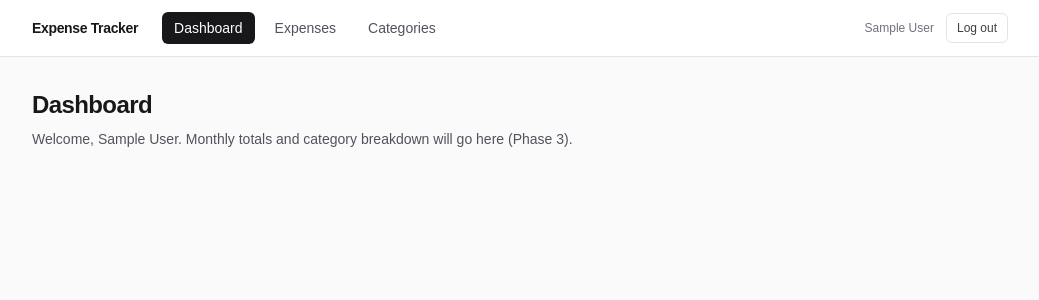
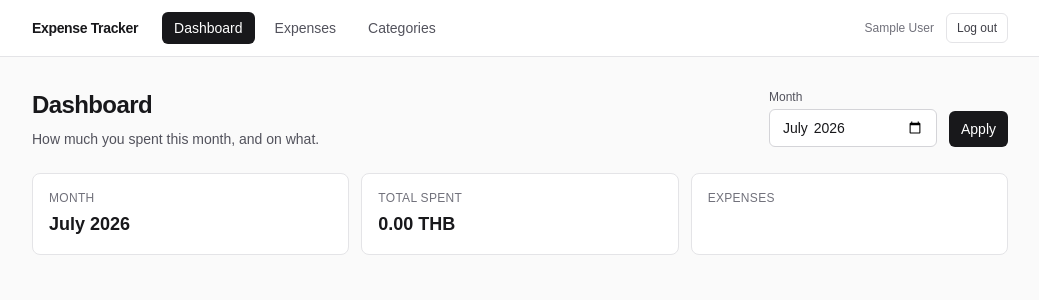
Before and after one commit to ThanadolU/expense-tracker, a Next.js app: page /dashboard in a window 1280 px wide. Shown: the top 300 px of the page, without its empty margins (120-1159 px from the left). Built offline with nearby package versions, Linux system fonts and the light colour scheme; no server answers; the database is empty; sample sign-in values are in the browser's storage.

Commit message:
feat: implement interactive dashboard with monthly filtering and expense summary components

```diff
--- a/src/app/(app)/dashboard/page.tsx
+++ b/src/app/(app)/dashboard/page.tsx
@@ -1,19 +1,54 @@
-import { auth } from "@/auth";
+import { CategoryBreakdown } from "@/components/dashboard/category-breakdown";
+import { EmptyMonth } from "@/components/dashboard/empty-month";
+import { MonthPicker } from "@/components/dashboard/month-picker";
+import { SummaryCards } from "@/components/dashboard/summary-cards";
+import { requireUserId } from "@/lib/auth-utils";
+import { getMonthlyDashboardFrom } from "@/lib/dashboard";
+import { resolveYearMonth } from "@/lib/dates";
 
-export default async function DashboardPage() {
-  const session = await auth();
-  const displayName =
-    session?.user?.name || session?.user?.email || "there";
+type DashboardPageProps = {
+  searchParams: Promise<{ month?: string }>;
+};
+
+export default async function DashboardPage({
+  searchParams,
+}: DashboardPageProps) {
+  const userId = await requireUserId();
+  const params = await searchParams;
+  const ym = resolveYearMonth(params.month);
+  const dashboard = await getMonthlyDashboardFrom(userId, ym);
+
+  const isEmpty = dashboard.expenseCount === 0;
 
   return (
+    <div className="space-y-6">
+      <div className="flex flex-col gap-4 sm:flex-row sm:items-start sm:justify-between">
         <div className="space-y-2">
           <h1 className="text-2xl font-semibold tracking-tight text-zinc-900 dark:text-zinc-50">
             Dashboard
           </h1>
           <p className="text-sm text-zinc-600 dark:text-zinc-400">
-        Welcome, {displayName}. Monthly totals and category breakdown will go
-        here (Phase 3).
+            How much you spent this month, and on what.
           </p>
+        </div>
+        <MonthPicker year={dashboard.year} month={dashboard.month} />
+      </div>
+
+      <SummaryCards
+        monthLabel={dashboard.label}
+        total={dashboard.total}
+        currency={dashboard.currency}
+        expenseCount={dashboard.expenseCount}
+      />
+
+      {isEmpty ? (
+        <EmptyMonth monthLabel={dashboard.label} />
+      ) : (
+        <CategoryBreakdown
+          rows={dashboard.byCategory}
+          currency={dashboard.currency}
+        />
+      )}
     </div>
   );
 }
--- /dev/null
+++ b/src/components/dashboard/category-breakdown.tsx
@@ -0,0 +1,74 @@
+import type { CategoryBreakdown as CategoryBreakdownRow } from "@/lib/dashboard";
+import { formatMoney } from "@/lib/money";
+
+type CategoryBreakdownProps = {
+  rows: CategoryBreakdownRow[];
+  currency: string;
+};
+
+export function CategoryBreakdown({ rows, currency }: CategoryBreakdownProps) {
+  if (rows.length === 0) {
+    return null;
+  }
+
+  return (
+    <div className="space-y-3">
+      <h2 className="text-sm font-semibold text-zinc-900 dark:text-zinc-50">
+        By category
+      </h2>
+
+      {/* CSS bar chart — no extra dependency */}
+      <div className="space-y-2 rounded-lg border border-zinc-200 bg-white p-4 dark:border-zinc-800 dark:bg-zinc-900">
+        {rows.map((row) => (
+          <div key={row.categoryId} className="space-y-1">
+            <div className="flex items-center justify-between gap-2 text-xs">
+              <span className="truncate font-medium text-zinc-800 dark:text-zinc-200">
+                {row.categoryName}
+              </span>
+              <span className="shrink-0 text-zinc-500 dark:text-zinc-400">
+                {formatMoney(row.total, currency)} ({row.percent}%)
+              </span>
+            </div>
+            <div className="h-2 overflow-hidden rounded-full bg-zinc-100 dark:bg-zinc-800">
+              <div
+                className="h-full rounded-full bg-zinc-900 dark:bg-zinc-100"
+                style={{ width: `${Math.min(100, Math.max(0, row.percent))}%` }}
+              />
+            </div>
+          </div>
+        ))}
+      </div>
+
+      <div className="overflow-x-auto rounded-lg border border-zinc-200 bg-white dark:border-zinc-800 dark:bg-zinc-900">
+        <table className="w-full min-w-[20rem] text-left text-sm">
+          <thead className="border-b border-zinc-200 bg-zinc-50 text-xs uppercase tracking-wide text-zinc-500 dark:border-zinc-800 dark:bg-zinc-950 dark:text-zinc-400">
+            <tr>
+              <th className="px-4 py-2.5 font-medium">Category</th>
+              <th className="px-4 py-2.5 font-medium">Amount</th>
+              <th className="px-4 py-2.5 font-medium">Share</th>
+              <th className="px-4 py-2.5 font-medium">Count</th>
+            </tr>
+          </thead>
+          <tbody className="divide-y divide-zinc-200 dark:divide-zinc-800">
+            {rows.map((row) => (
+              <tr key={row.categoryId}>
+                <td className="px-4 py-2.5 font-medium text-zinc-900 dark:text-zinc-50">
+                  {row.categoryName}
+                </td>
+                <td className="px-4 py-2.5 text-zinc-700 dark:text-zinc-300">
+                  {formatMoney(row.total, currency)}
+                </td>
+                <td className="px-4 py-2.5 text-zinc-700 dark:text-zinc-300">
+                  {row.percent}%
+                </td>
+                <td className="px-4 py-2.5 text-zinc-700 dark:text-zinc-300">
+                  {row.count}
+                </td>
+              </tr>
+            ))}
+          </tbody>
+        </table>
+      </div>
+    </div>
+  );
+}
--- /dev/null
+++ b/src/components/dashboard/empty-month.tsx
@@ -0,0 +1,24 @@
+import Link from "next/link";
+
+type EmptyMonthProps = {
+  monthLabel: string;
+};
+
+export function EmptyMonth({ monthLabel }: EmptyMonthProps) {
+  return (
+    <div className="rounded-lg border border-dashed border-zinc-300 bg-white px-4 py-10 text-center dark:border-zinc-700 dark:bg-zinc-900">
+      <p className="text-sm font-medium text-zinc-900 dark:text-zinc-50">
+        No expenses this month
+      </p>
+      <p className="mt-1 text-sm text-zinc-500 dark:text-zinc-400">
+        Nothing recorded for {monthLabel} yet.
+      </p>
+      <Link
+        href="/expenses"
+        className="mt-4 inline-flex rounded-md bg-zinc-900 px-3 py-2 text-sm font-medium text-white transition hover:bg-zinc-800 dark:bg-zinc-100 dark:text-zinc-900 dark:hover:bg-white"
+      >
+        Add an expense
+      </Link>
+    </div>
+  );
+}
--- /dev/null
+++ b/src/components/dashboard/month-picker.tsx
@@ -0,0 +1,48 @@
+import { toMonthInputValue } from "@/lib/dates";
+
+type MonthPickerProps = {
+  year: number;
+  month: number;
+  /** Path to submit GET form to (default dashboard). */
+  action?: string;
+};
+
+/**
+ * GET form that sets `?month=YYYY-MM` for server-rendered filtering.
+ */
+export function MonthPicker({
+  year,
+  month,
+  action = "/dashboard",
+}: MonthPickerProps) {
+  return (
+    <form
+      method="get"
+      action={action}
+      className="flex flex-wrap items-end gap-3"
+    >
+      <div className="space-y-1">
+        <label
+          htmlFor="month"
+          className="block text-xs font-medium text-zinc-600 dark:text-zinc-400"
+        >
+          Month
+        </label>
+        <input
+          id="month"
+          name="month"
+          type="month"
+          required
+          defaultValue={toMonthInputValue(year, month)}
+          className="rounded-md border border-zinc-300 bg-white px-3 py-2 text-sm text-zinc-900 outline-none ring-zinc-400 focus:ring-2 dark:border-zinc-700 dark:bg-zinc-950 dark:text-zinc-50"
+        />
+      </div>
+      <button
+        type="submit"
+        className="rounded-md bg-zinc-900 px-3 py-2 text-sm font-medium text-white transition hover:bg-zinc-800 dark:bg-zinc-100 dark:text-zinc-900 dark:hover:bg-white"
+      >
+        Apply
+      </button>
+    </form>
+  );
+}
--- /dev/null
+++ b/src/components/dashboard/summary-cards.tsx
@@ -0,0 +1,44 @@
+import { formatMoney } from "@/lib/money";
+
+type SummaryCardsProps = {
+  monthLabel: string;
+  total: string;
+  currency: string;
+  expenseCount: number;
+};
+
+export function SummaryCards({
+  monthLabel,
+  total,
+  currency,
+  expenseCount,
+}: SummaryCardsProps) {
+  return (
+    <div className="grid gap-3 sm:grid-cols-3">
+      <div className="rounded-lg border border-zinc-200 bg-white p-4 dark:border-zinc-800 dark:bg-zinc-900">
+        <p className="text-xs font-medium uppercase tracking-wide text-zinc-500 dark:text-zinc-400">
+          Month
+        </p>
+        <p className="mt-1 text-lg font-semibold text-zinc-900 dark:text-zinc-50">
+          {monthLabel}
+        </p>
+      </div>
+      <div className="rounded-lg border border-zinc-200 bg-white p-4 dark:border-zinc-800 dark:bg-zinc-900">
+        <p className="text-xs font-medium uppercase tracking-wide text-zinc-500 dark:text-zinc-400">
+          Total spent
+        </p>
+        <p className="mt-1 text-lg font-semibold text-zinc-900 dark:text-zinc-50">
+          {formatMoney(total, currency)}
+        </p>
+      </div>
+      <div className="rounded-lg border border-zinc-200 bg-white p-4 dark:border-zinc-800 dark:bg-zinc-900">
+        <p className="text-xs font-medium uppercase tracking-wide text-zinc-500 dark:text-zinc-400">
+          Expenses
+        </p>
+        <p className="mt-1 text-lg font-semibold text-zinc-900 dark:text-zinc-50">
+          {expenseCount}
+        </p>
+      </div>
+    </div>
+  );
+}
--- a/src/lib/money.ts
+++ b/src/lib/money.ts
@@ -9,7 +9,11 @@ export function formatMoney(
   if (Number.isNaN(n)) {
     return `${amount} ${currency}`;
   }
-  return `${n.toFixed(2)} ${currency}`;
+  const formatted = n.toLocaleString(undefined, {
+    minimumFractionDigits: 2,
+    maximumFractionDigits: 2,
+  });
+  return `${formatted} ${currency}`;
 }
 
 /** Format a Date or ISO date string as YYYY-MM-DD for display/inputs. */
```
Lines whose indentation alone changed are shown as unchanged.
